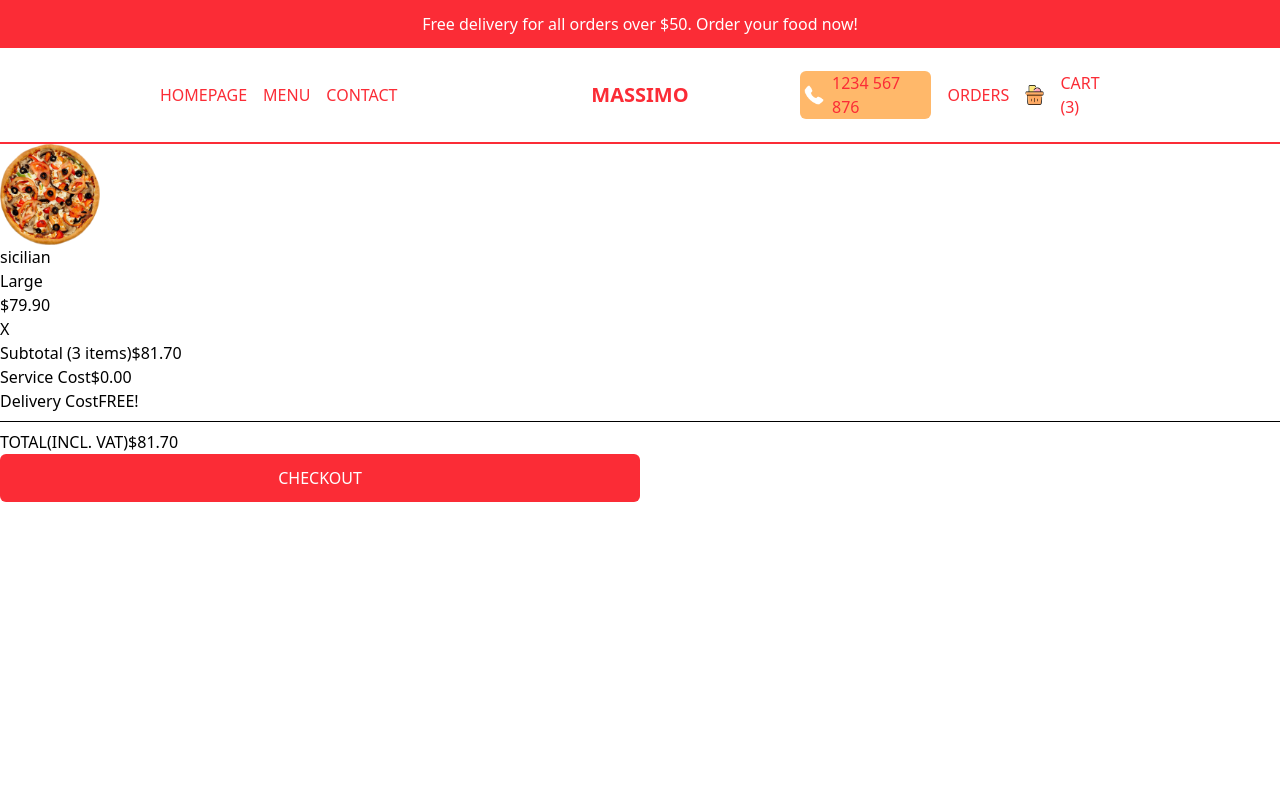
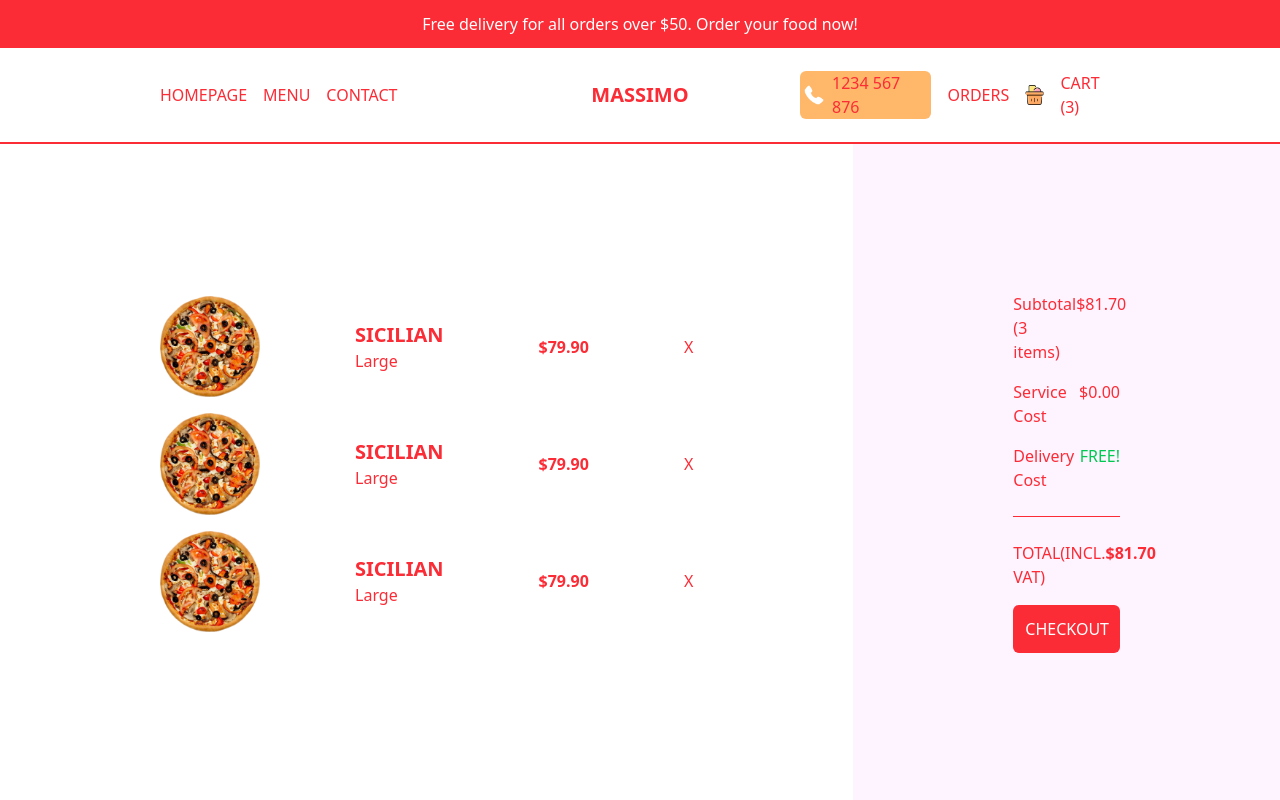
Before and after one commit to nabeel4557/restaurand, a Next.js app: page /cart in a window 1280 px wide. Shown: the top 800 px of the page. Built offline with nearby package versions, Linux system fonts and the light colour scheme.

Commit message:
CartPage disign completed

```diff
--- a/src/app/cart/page.tsx
+++ b/src/app/cart/page.tsx
@@ -3,11 +3,11 @@
 
 function CartPage() {
     return (
-        <div className="">
+        <div className="h-[calc(100vh-6rem)] md:h-[calc(100vh-9rem)] flex flex-col text-red-500 lg:flex-row">
             {/* product container */}
-            <div className="">
+            <div className=" h-1/2 p-4 flex flex-col justify-center overflow-scroll lg:h-full w-2/3 2xl:w-1/2 lg:px-20 xl:px-40">
                 {/* single item  */}
-                <div className="">
+                <div className=" flex items-center justify-between mb-4 ">
                     <Image
                         src="/temporary/p1.png"
                         alt=""
@@ -15,33 +15,67 @@
                         height={100}
                     />
                     <div className="">
-                        <h1>sicilian</h1>
+                        <h1 className="uppercase text-xl font-bold">
+                            sicilian
+                        </h1>
                         <span>Large</span>
                     </div>
-                    <h2>$79.90</h2>
-                    <span>X</span>
+                    <h2 className="font-bold">$79.90</h2>
+                    <span className=" cursor-pointer">X</span>
+                </div>
+                <div className=" flex items-center justify-between mb-4 ">
+                    <Image
+                        src="/temporary/p1.png"
+                        alt=""
+                        width={100}
+                        height={100}
+                    />
+                    <div className="">
+                        <h1 className="uppercase text-xl font-bold">
+                            sicilian
+                        </h1>
+                        <span>Large</span>
+                    </div>
+                    <h2 className="font-bold">$79.90</h2>
+                    <span className=" cursor-pointer">X</span>
+                </div>
+                <div className=" flex items-center justify-between mb-4 ">
+                    <Image
+                        src="/temporary/p1.png"
+                        alt=""
+                        width={100}
+                        height={100}
+                    />
+                    <div className="">
+                        <h1 className="uppercase text-xl font-bold">
+                            sicilian
+                        </h1>
+                        <span>Large</span>
+                    </div>
+                    <h2 className="font-bold">$79.90</h2>
+                    <span className=" cursor-pointer">X</span>
                 </div>
             </div>
             {/* payment container */}
-            <div className="h-[calc(100vh-6rem)] md:h-[calc(100vh-9rem)]">
-                <div className="">
+            <div className="h-1/2 p-4 bg-fuchsia-50 flex flex-col gap-4 justify-center lg:h-full lg:w-1/3 2xl:w-1/2 lg:px-20 xl:px-40 2xl:text-xl 2xl:gap-6">
+                <div className="flex justify-between">
                     <span>Subtotal (3 items)</span>
                     <span>$81.70</span>
                 </div>
-                <div className="">
+                <div className="flex justify-between">
                     <span>Service Cost</span>
                     <span>$0.00</span>
                 </div>
-                <div className="">
+                <div className="flex justify-between">
                     <span className="">Delivery Cost</span>
-                    <span className="">FREE!</span>
+                    <span className="text-green-500">FREE!</span>
                 </div>
                 <hr className="my-2" />
-                <div className="">
+                <div className="flex justify-between">
                     <span className="">TOTAL(INCL. VAT)</span>
-                    <span className="">$81.70</span>
+                    <span className=" font-bold">$81.70</span>
                 </div>
-                <button className="bg-red-500 text-white p-3 rounded-md w-1/2 ">
+                <button className="bg-red-500 text-white p-3 rounded-md w-1/2 self-end lg:w-full">
                     CHECKOUT
                 </button>
             </div>
```
